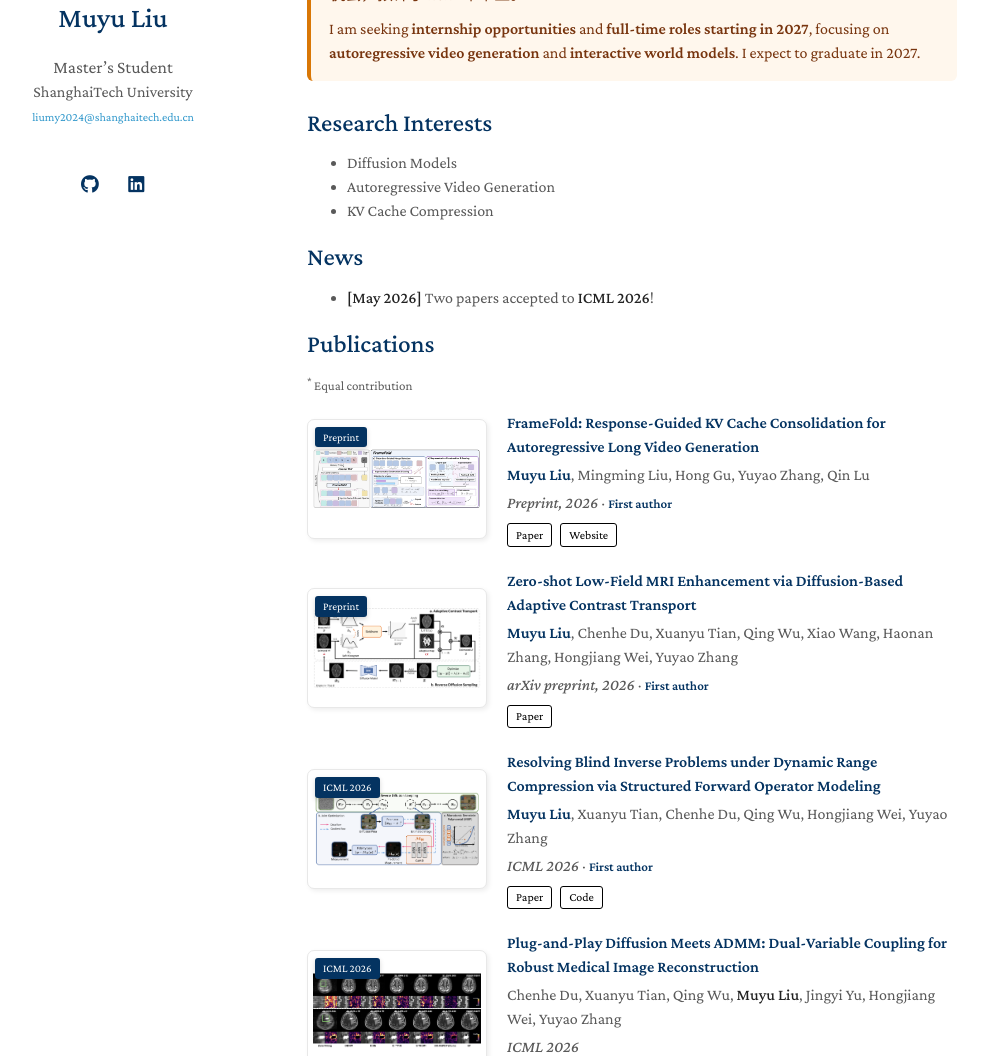
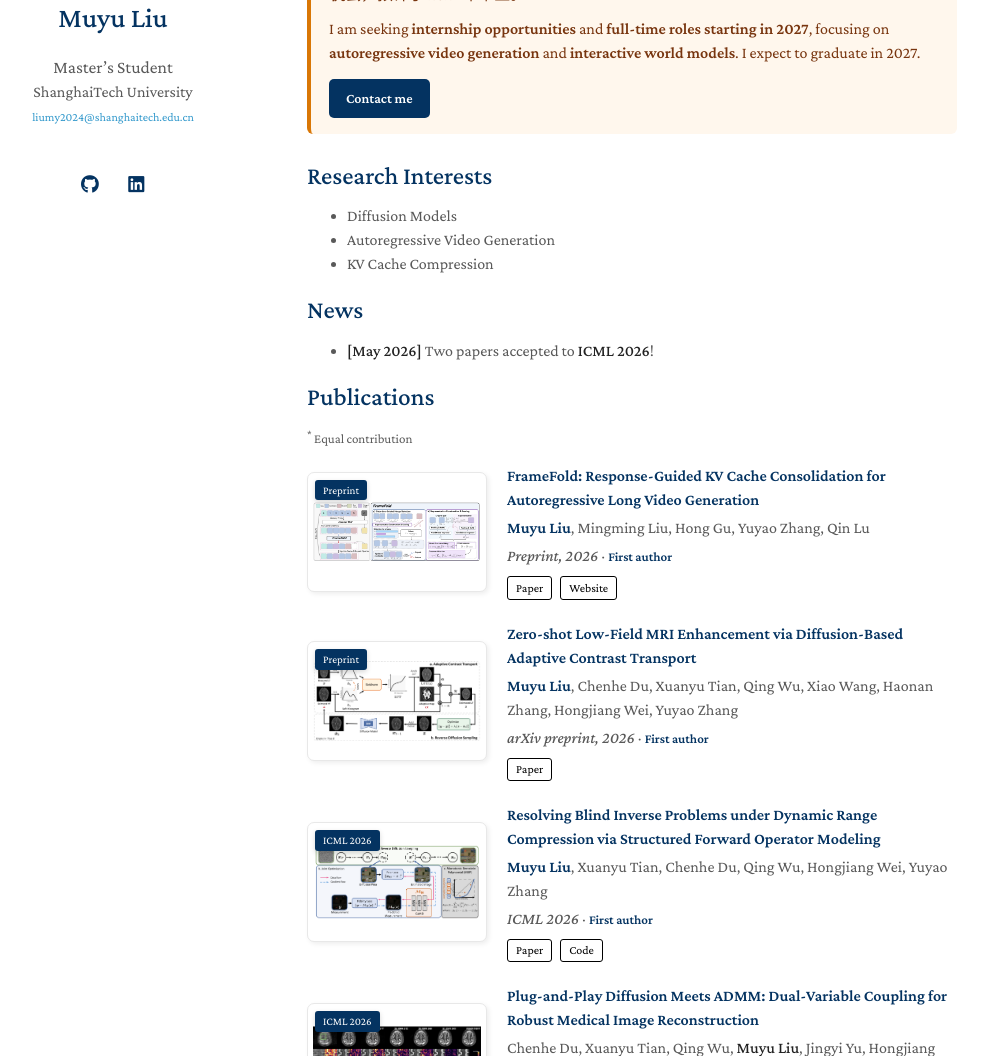
Before and after one commit to brucelmy02/brucelmy02.github.io, a Jekyll site: the page built from index.md, in a window 1280 px wide and 1400 px high, cut to the strip 344-1400 px from the top of the window. Shown: the whole strip, without its empty margins (163-1151 px from the left). Built offline with Jekyll 4.4.1, drawn with Linux system fonts in a browser that asks for light colours; a style sheet for code colours, icons or effects is not loaded; our own code applies the rules of GitHub Pages for plain Markdown files.

Commit message:
Add hover and tap WeChat contact card to job notice

```diff
--- a/_layouts/homepage.html
+++ b/_layouts/homepage.html
@@ -120,6 +120,7 @@
       </footer>
     </div>
     <script src="{{ "/assets/js/scale.fix.js" | relative_url }}"></script>
+    <script src="{{ "/assets/js/contact-wechat.js" | relative_url }}?v={{ site.time | date: '%s' }}" defer></script>
     {% if site.google_analytics and site.google_analytics != empty %}
     <script>
       (function(i,s,o,g,r,a,m){i['GoogleAnalyticsObject']=r;i[r]=i[r]||function(){
--- a/assets/css/custom.css
+++ b/assets/css/custom.css
@@ -42,8 +42,48 @@
 }
 .job-opportunities strong { color: inherit; font-weight: 600; }
 .job-opportunities-title strong { font-weight: inherit; }
+.contact-wechat { display: inline-block; position: relative; margin-top: 14px; }
+.contact-wechat > summary {
+  display: inline-flex;
+  align-items: center;
+  padding: 8px 16px;
+  border: 1px solid transparent;
+  border-radius: 5px;
+  background: #043361;
+  color: #fff;
+  font: inherit;
+  font-size: 14px;
+  font-weight: 600;
+  line-height: 1.5;
+  list-style: none;
+  cursor: pointer;
+}
+.contact-wechat > summary::-webkit-details-marker { display: none; }
+.contact-wechat > summary:hover { background: #164d70; }
+.contact-wechat > summary:focus-visible { outline: 2px solid #399ed0; outline-offset: 3px; }
+.wechat-contact-card {
+  position: absolute;
+  top: 100%;
+  left: 0;
+  z-index: 20;
+  width: 260px;
+  max-width: calc(100vw - 70px);
+  padding-top: 10px;
+}
+.wechat-contact-content {
+  padding: 12px;
+  border: 1px solid #e2e8f0;
+  border-radius: 8px;
+  background: #fff;
+  color: #043361;
+  box-shadow: 0 8px 24px #00000026;
+}
+.job-opportunities .wechat-contact-title { margin-bottom: 4px; font-size: 14px; font-weight: 600; }
+.wechat-contact-content img { display: block; width: 100%; height: auto; }
 @media (prefers-color-scheme: dark) {
   .job-opportunities { background: #302519; border-color: #fbbf24; color: #ffdbb3; }
+  .contact-wechat > summary { background: #8bbce8; color: #102a43; }
+  .contact-wechat > summary:hover { background: #b4d5f2; }
 }
 
 /* Fixed navigation with room for anchored headings below it. */
--- /dev/null
+++ b/assets/js/contact-wechat.js
@@ -0,0 +1,33 @@
+(function () {
+  'use strict';
+
+  document.querySelectorAll('.contact-wechat').forEach(function (contact) {
+    // Native details/summary provides tap and keyboard toggling without JavaScript.
+    contact.addEventListener('pointerenter', function (event) {
+      if (event.pointerType === 'mouse') contact.open = true;
+    });
+
+    contact.addEventListener('pointerleave', function (event) {
+      if (event.pointerType === 'mouse' && !contact.contains(document.activeElement)) {
+        contact.open = false;
+      }
+    });
+
+    contact.addEventListener('focusout', function (event) {
+      if (!contact.contains(event.relatedTarget) && !contact.matches(':hover')) {
+        contact.open = false;
+      }
+    });
+
+    contact.addEventListener('keydown', function (event) {
+      if (event.key === 'Escape') {
+        contact.open = false;
+        event.stopPropagation();
+      }
+    });
+
+    document.addEventListener('pointerdown', function (event) {
+      if (!contact.contains(event.target)) contact.open = false;
+    });
+  });
+})();
--- a/index.md
+++ b/index.md
@@ -10,6 +10,15 @@
   <p class="job-opportunities-title"><strong><span lang="zh-CN">求职意向</span> · Job Opportunities</strong></p>
   <p lang="zh-CN">我正在寻找<strong>自回归视频生成</strong>、<strong>交互式世界模型</strong>方向的<strong>日常实习机会及 2027 届全职工作机会</strong>，预计于 2027 年毕业。</p>
   <p lang="en">I am seeking <strong>internship opportunities</strong> and <strong>full-time roles starting in 2027</strong>, focusing on <strong>autoregressive video generation</strong> and <strong>interactive world models</strong>. I expect to graduate in 2027.</p>
+  <details class="contact-wechat">
+    <summary aria-controls="wechat-contact-card">Contact me</summary>
+    <div class="wechat-contact-card" id="wechat-contact-card" role="region" aria-label="WeChat contact QR code">
+      <div class="wechat-contact-content">
+        <p class="wechat-contact-title">WeChat</p>
+        <img src="./assets/img/wechat-qr.jpg" alt="Scan this WeChat QR code to add Muyu Liu as a friend" width="888" height="1131" loading="lazy">
+      </div>
+    </div>
+  </details>
 </aside>
 
 ## Research Interests
```
Also changed, not shown: assets/img/wechat-qr.jpg (added).
